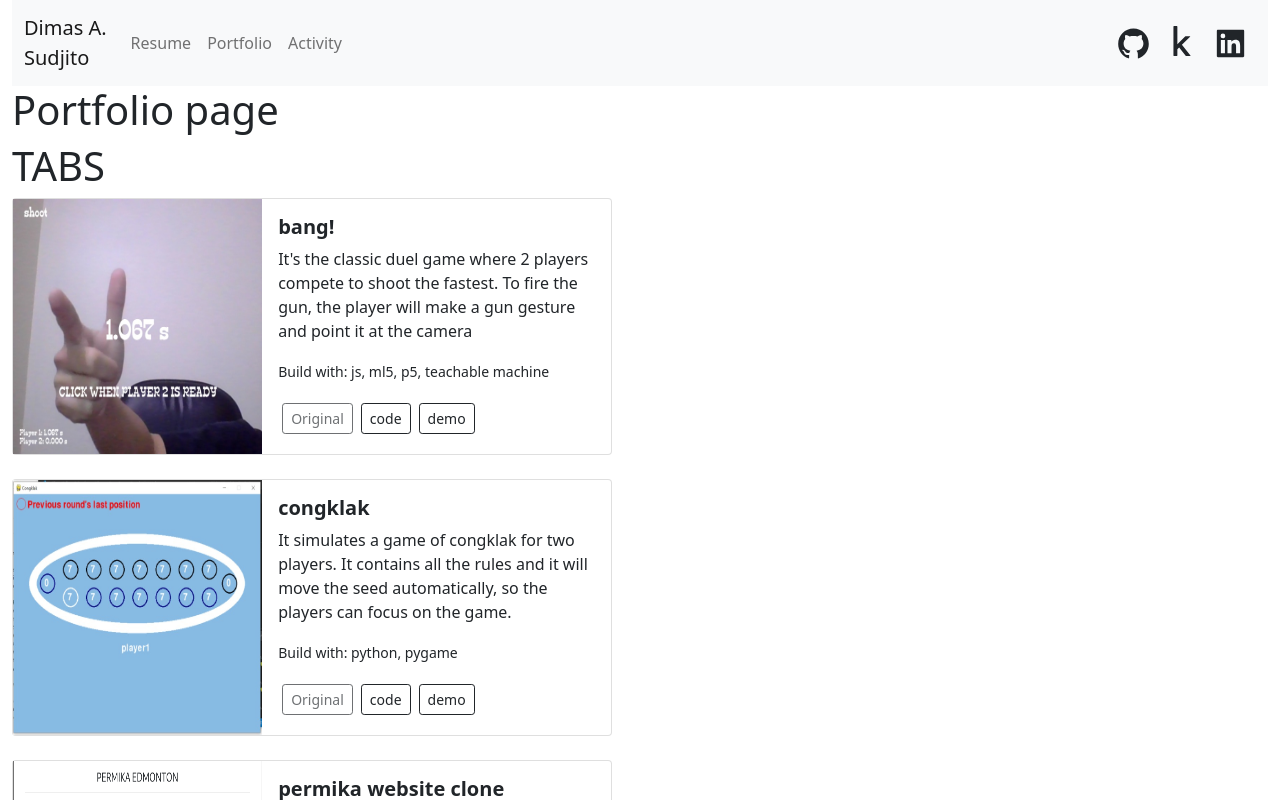
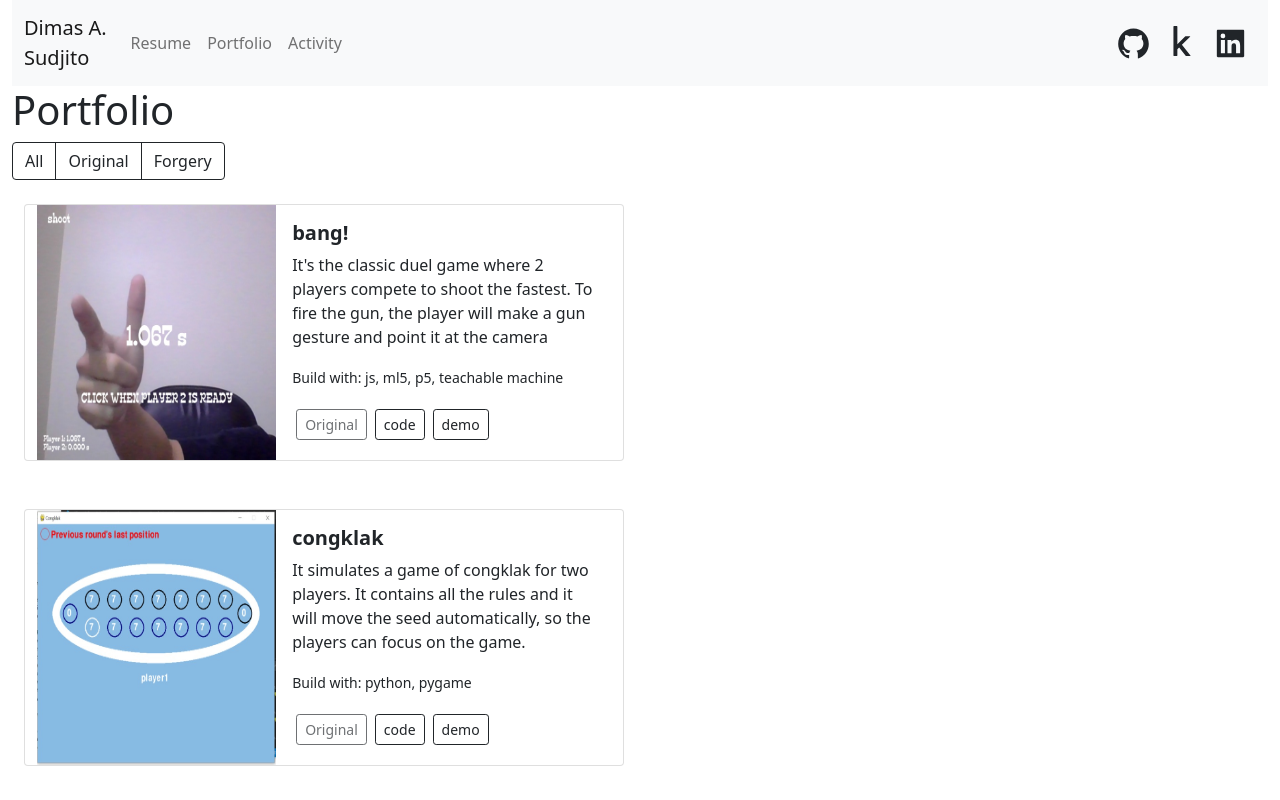
Before and after one commit to dimassudjito/dimas-site, a React (Create React App) app: page /portfolio in a window 1280 px wide. Shown: the top 800 px of the page. Built offline with nearby package versions, Linux system fonts and the light colour scheme.

Commit message:
finish portfolio

```diff
--- a/src/components/home/index.js
+++ b/src/components/home/index.js
@@ -3,13 +3,17 @@ import React from 'react';
 const Home = () => {
   return (
     <div className="container">
-      <div className="row">
-        <div className="col">
-          <h1>Hello, I'm Dimas</h1>
-          <p>I'm a software engineering student at the University of Alberta. I love arguing about real-world problems and (sometimes) building something to solve them. I'm currently interested in web development and machine learning.</p>
+      <div className="row my-5 align-items-center">
+        <div className="col-lg">
+          <div className="">
+            <h1 className="">Hello, I'm Dimas</h1>
+            <p className="">I'm a software engineering student at the University of Alberta. I love arguing about real-world problems and (sometimes) building something to solve them. I'm currently interested in web development and machine learning.</p>
+          </div>
         </div>
-        <div className="col">
-          <img src="./assets/profile.jpg" className="rounded-circle w-75"/>
+        <div className="col-lg">
+          <div className="row justify-content-center">
+            <img src="./assets/profile.jpg" className="rounded-circle w-75"/>
+          </div>
         </div>
       </div>
     </div>
--- a/src/components/portfolio/Category.js
+++ b/src/components/portfolio/Category.js
@@ -1,9 +1,17 @@
 import React from 'react';
 
-const Category = () => {
+const Category = ({categories, filterItems}) => {
   return (
-    <div>
-        <h1>TABS</h1>
+    <div className="btn-group" role="group">
+        {categories.map((category, index)=>{
+          return (
+              <button className="btn btn-outline-dark" type="button" key={index} onClick={()=>{
+              filterItems(category)
+              }}>
+                {category}
+              </button>
+          );
+        })}
     </div>
   );
 };
--- a/src/components/portfolio/Project.js
+++ b/src/components/portfolio/Project.js
@@ -3,11 +3,11 @@ import Category from './Category';
 
 const Project = ({items}) => {
   return (
-  <div>
+  <div class="row">
       {items.map((projectItem)=>{
         const {id, img, title, desc, category, demo, code, tools} = projectItem;
         return (
-        <div className="card mb-4" style={{maxWidth:"600px"}}>
+          <div className="card m-4" style={{maxWidth:"600px"}}>
             <div className="row g-0">
               <div className="col-md-5">
                 <img src={img} className="w-100 h-100"/>
--- a/src/components/portfolio/index.js
+++ b/src/components/portfolio/index.js
@@ -6,11 +6,21 @@ import Project from './Project';
 
 const Portfolio = () => {
   const [projectItems, setProjetItems] = useState(items);
+  const [categories, setCategories] = useState(["All", "Original", "Forgery"]);
+
+  const filterItems = (category)=>{
+    if (category === "All"){
+      setProjetItems(items);
+      return;
+    }
+    const newItems = items.filter((item)=>item.category === category)
+    setProjetItems(newItems)
+  }
 
   return (
     <div>
-      <h1>Portfolio page</h1>
-      <Category/>
+      <h1>Portfolio</h1>
+      <Category categories={categories} filterItems={filterItems}/>
       <Project items={projectItems}/>
     </div>
   );
```
Lines whose indentation alone changed are shown as unchanged.
